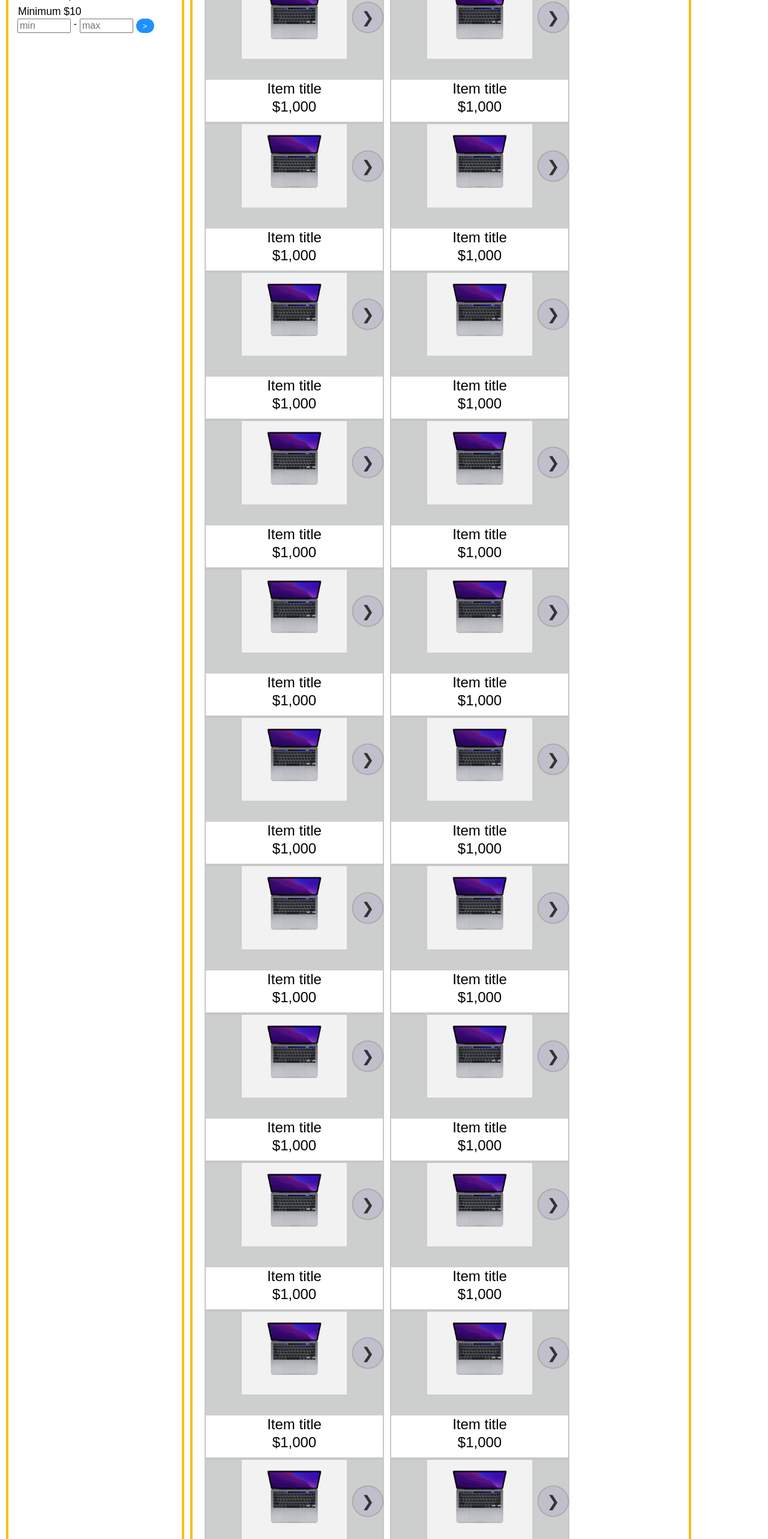
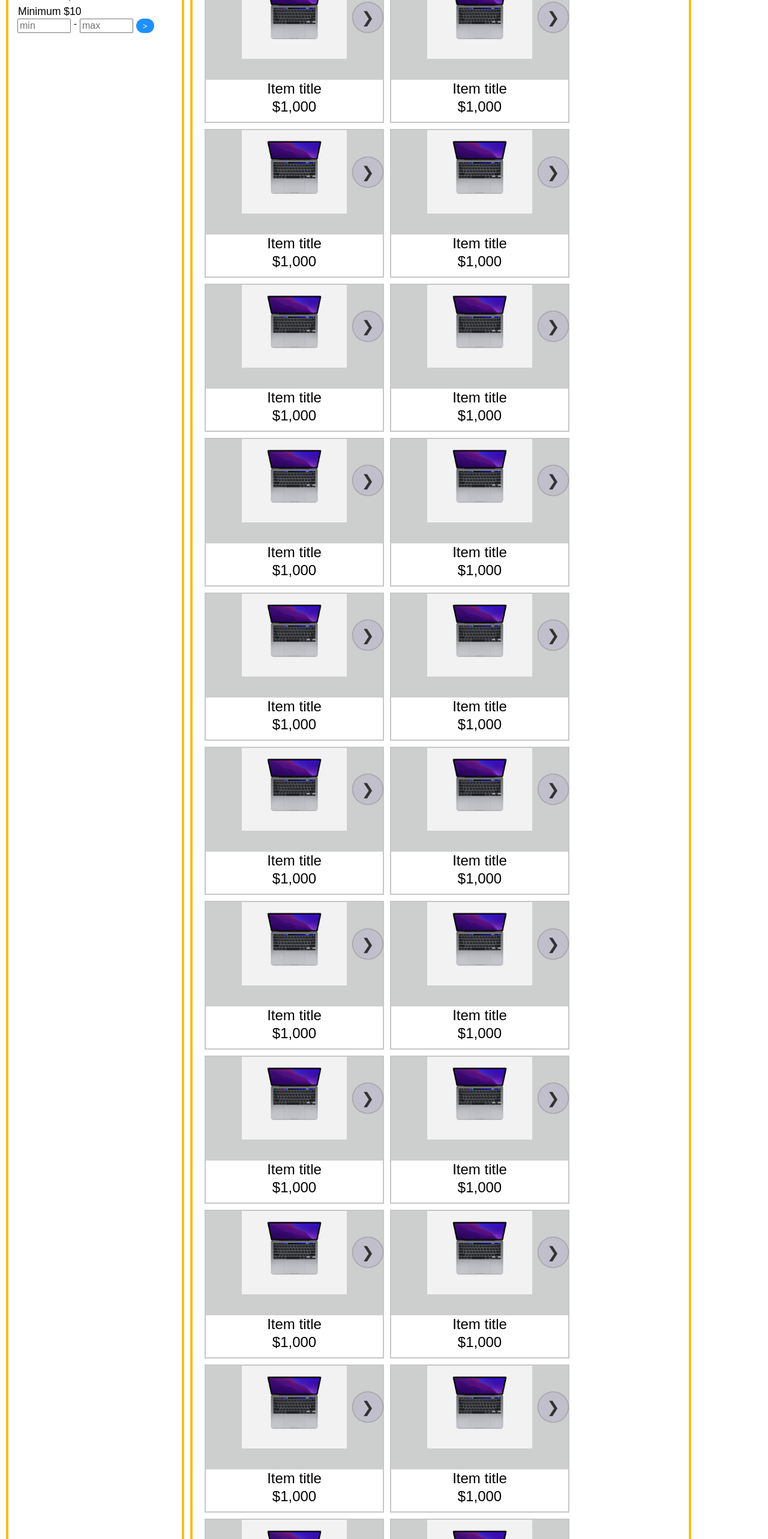
Before and after one commit to Stinny/WIT-Marketplace, a React (Create React App) app in the folder client/: page /listing in a window 1280 px wide. Shown: the part 234-2800 px from the top of the page at 60% size. Built offline with nearby package versions, Linux system fonts and the light colour scheme.

Commit message:
Adding padding in grid and fixed previous issue

```diff
--- a/client/src/pages/Listing.js
+++ b/client/src/pages/Listing.js
@@ -45,88 +45,88 @@ const Cart = () => {
                 </div>
 
                 <div className='listings-con'>
-                    <div className='item'>
+                    <div className='itemImg'>
                         <ItemView/>
                     </div>
-                    <div className='item'>
+                    <div className='itemImg'>
                         <ItemView/>
                     </div>
-                    <div className='item'>
+                    <div className='itemImg'>
                         <ItemView/>
                     </div>
-                    <div className='item'>
+                    <div className='itemImg'>
                         <ItemView/>
                     </div>
-                    <div className='item'>
+                    <div className='itemImg'>
                         <ItemView/>
                     </div>
-                    <div className='item'>
+                    <div className='itemImg'>
                         <ItemView/>
                     </div>
-                    <div className='item'>
+                    <div className='itemImg'>
                         <ItemView/>
                     </div>
-                    <div className='item'>
+                    <div className='itemImg'>
                         <ItemView/>
                     </div>
-                    <div className='item'>
+                    <div className='itemImg'>
                         <ItemView/>
                     </div>
-                    <div className='item'>
+                    <div className='itemImg'>
                         <ItemView/>
                     </div>
-                    <div className='item'>
+                    <div className='itemImg'>
                         <ItemView/>
                     </div>
-                    <div className='item'>
+                    <div className='itemImg'>
                         <ItemView/>
                     </div>
-                    <div className='item'>
+                    <div className='itemImg'>
                         <ItemView/>
                     </div>
-                    <div className='item'>
+                    <div className='itemImg'>
                         <ItemView/>
                     </div>
-                    <div className='item'>
+                    <div className='itemImg'>
                         <ItemView/>
                     </div>
-                    <div className='item'>
+                    <div className='itemImg'>
                         <ItemView/>
                     </div>
-                    <div className='item'>
+                    <div className='itemImg'>
                         <ItemView/>
                     </div>
-                    <div className='item'>
+                    <div className='itemImg'>
                         <ItemView/>
                     </div>
-                    <div className='item'>
+                    <div className='itemImg'>
                         <ItemView/>
                     </div>
-                    <div className='item'>
+                    <div className='itemImg'>
                         <ItemView/>
                     </div>
-                    <div className='item'>
+                    <div className='itemImg'>
                         <ItemView/>
                     </div>
-                    <div className='item'>
+                    <div className='itemImg'>
                         <ItemView/>
                     </div>
-                    <div className='item'>
+                    <div className='itemImg'>
                         <ItemView/>
                     </div>
-                    <div className='item'>
+                    <div className='itemImg'>
                         <ItemView/>
                     </div>
-                    <div className='item'>
+                    <div className='itemImg'>
                         <ItemView/>
                     </div>
-                    <div className='item'>
+                    <div className='itemImg'>
                         <ItemView/>
                     </div>
-                    <div className='item'>
+                    <div className='itemImg'>
                         <ItemView/>
                     </div>
-                    <div className='item'>
+                    <div className='itemImg'>
                         <ItemView/>
                     </div>
 
--- a/client/src/styles/listingStyles.css
+++ b/client/src/styles/listingStyles.css
@@ -33,6 +33,10 @@
     padding-bottom: 1%;
     padding-right: 1%;
     width: 295px;
+}
+
+.itemImg{
+    margin-bottom: 10px;
 }
 
 .top-bar{
```
